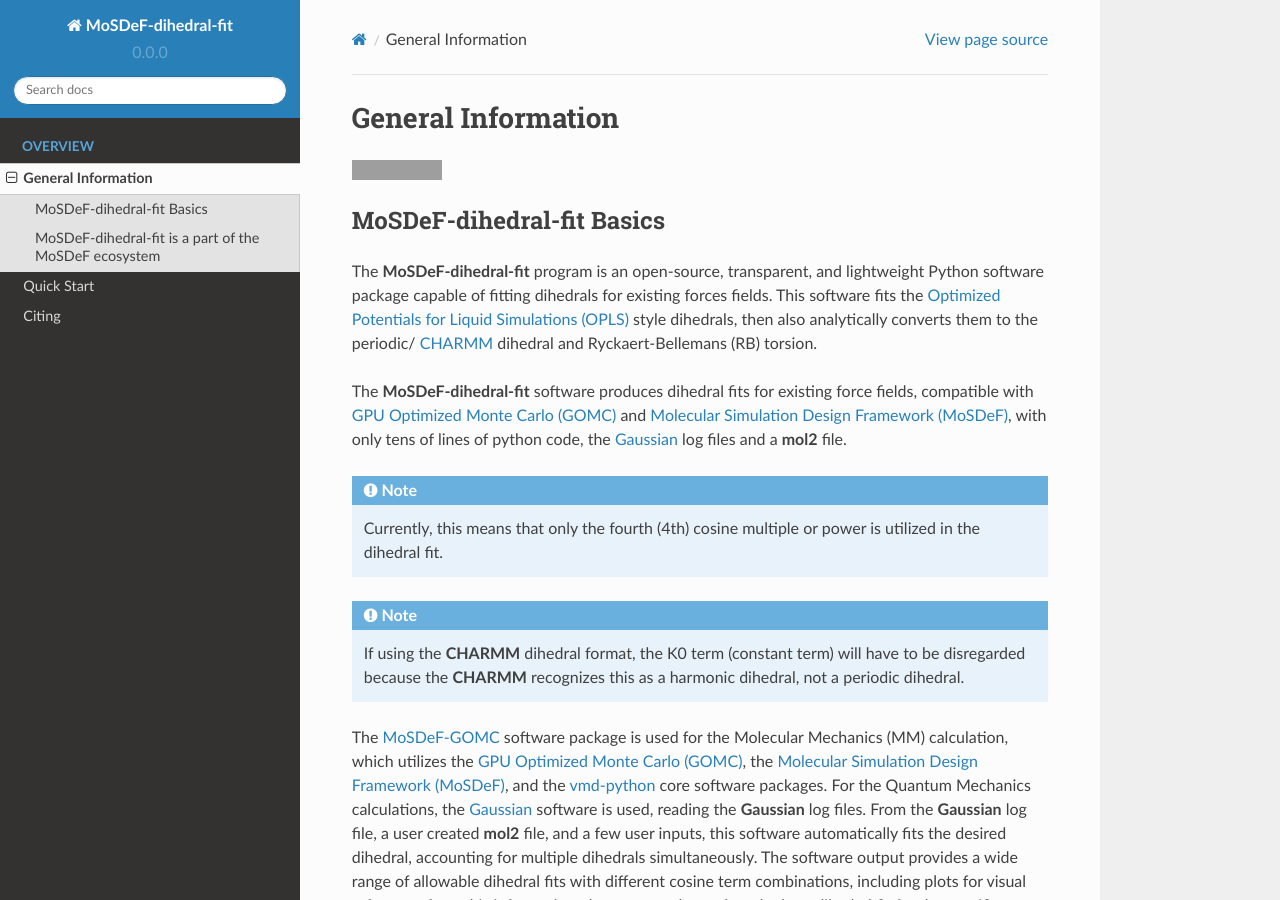
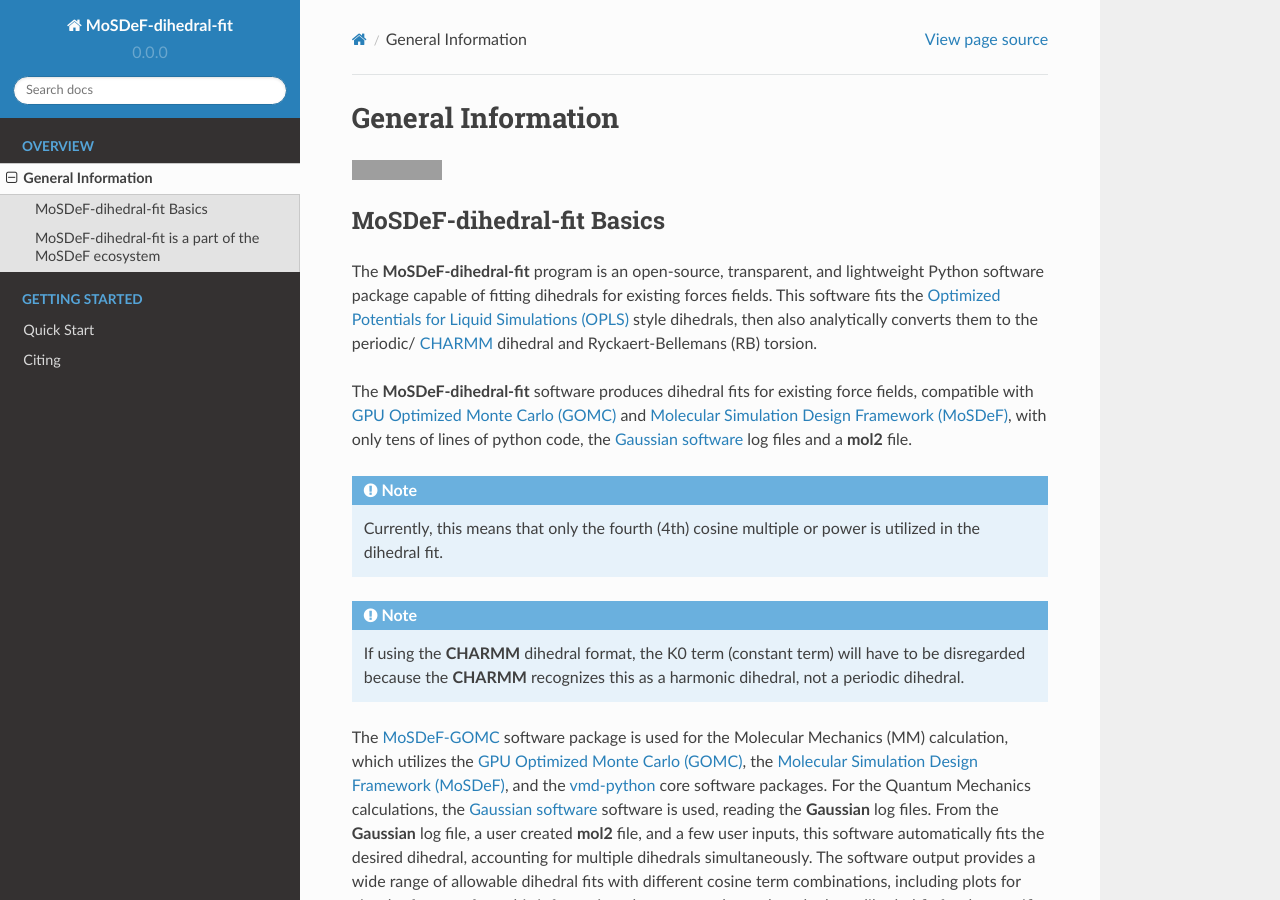
Before and after one commit to GOMC-WSU/MoSDeF-dihedral-fit, a Sphinx documentation site: the page built from docs/overview/general_info.rst, in a window 1280 px wide and 900 px high. Built offline with Sphinx 7.4.7 and the Read the Docs theme 2.0.0, drawn with Linux system fonts in a browser that asks for light colours; pages that are not in the unit, such as notebooks, are missing from menus; grey boxes are pictures that could not be loaded.

Commit message:
added the quick_start section

```diff
--- a/docs/overview/general_info.rst
+++ b/docs/overview/general_info.rst
@@ -16,7 +16,7 @@
 The **MoSDeF-dihedral-fit** software produces dihedral fits for existing force fields, compatible with
 `GPU Optimized Monte Carlo (GOMC) <http://gomc.eng.wayne.edu>`_ and
 `Molecular Simulation Design Framework (MoSDeF) <https://mosdef.org>`_, with only tens of lines of python code,
-the `Gaussian <https://www.gaussin.com>`_ log files and a **mol2** file.
+the `Gaussian software <https://www.gaussin.com>`_ log files and a **mol2** file.
 
 .. note::
     Currently, this means that only the fourth (4th) cosine multiple or power is utilized in the dihedral fit.
@@ -32,7 +32,7 @@
 `GPU Optimized Monte Carlo (GOMC) <http://gomc.eng.wayne.edu>`_, the
 `Molecular Simulation Design Framework (MoSDeF) <https://mosdef.org>`_, and the
 `vmd-python <https://github.com/Eigenstate/vmd-python>`_ core software packages. For the Quantum Mechanics calculations,
-the `Gaussian <https://gaussian.com>`_ software is used, reading the **Gaussian** log files.
+the `Gaussian software <https://gaussian.com>`_ software is used, reading the **Gaussian** log files.
 From the **Gaussian** log file, a user created **mol2** file, and a few user inputs, this software automatically
 fits the desired dihedral, accounting for multiple dihedrals simultaneously. The software output provides
 a wide range of allowable dihedral fits with different cosine term combinations, including plots for visual reference;
```
Also changed, not shown: docs/index.rst (+4 -4 lines).
